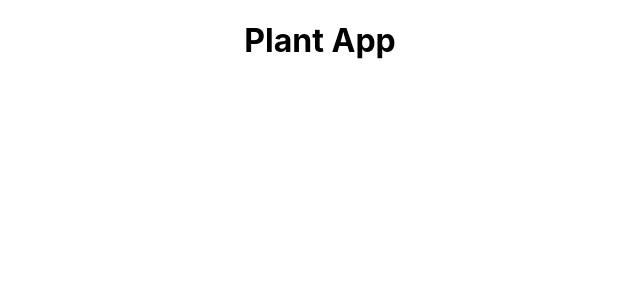
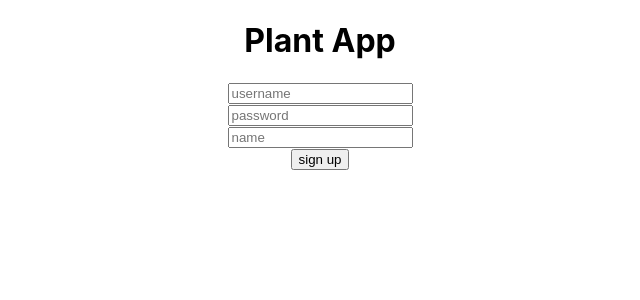
Before and after one commit to mkirby/Plant-Project-FE, a React (Create React App) app: page /signup in a window 1280 px wide. Shown: the top 300 px of the page, without its empty margins (320-960 px from the left). Built offline with nearby package versions, Linux system fonts and the light colour scheme.

Commit message:
basic login/signup forms

```diff
--- a/package.json
+++ b/package.json
@@ -8,6 +8,7 @@
     "@testing-library/user-event": "^12.1.10",
     "react": "^17.0.1",
     "react-dom": "^17.0.1",
+    "react-router-dom": "^5.2.0",
     "react-scripts": "4.0.1",
     "web-vitals": "^0.2.4"
   },
--- a/src/App.js
+++ b/src/App.js
@@ -1,12 +1,57 @@
-import logo from './logo.svg';
+import React from 'react'
+import {BrowserRouter, Route, Switch} from 'react-router-dom'
 import './App.css';
+import Signup from "./Components/Signup"
+import Login from "./Components/Login"
 
-function App() {
-  return (
-    <div className="App">
-      <h1>Plant App</h1>
-    </div>
-  );
+
+class App extends React.Component {
+
+    state = {
+        user: null
+    }
+
+    signupHandler = (userObj) => {
+        fetch('http://localhost:3000/api/v1/users', {
+            method: 'POST',
+            headers: {
+                'Content-Type': 'application/json',
+                "Accepts": 'application/json'
+            },
+            body: JSON.stringify({ user: userObj})
+        })
+        .then(response => response.json())
+        .then(console.log)
+    }
+
+    loginHandler = (userObj) => {
+        fetch('http://localhost:3000/api/v1/login', {
+            method: 'POST',
+            headers: {
+                'Content-Type': 'application/json',
+                "Accepts": 'application/json'
+            },
+            body: JSON.stringify({ user: userObj})
+        })
+        .then(response => response.json())
+        .then(data => this.setState({user: data.user})) /* () => this.props.history.push("/plants") */
+    }
+
+    render() {
+        return (
+            <div className="App">
+                <h1>Plant App</h1>
+                {/* header components here*/}
+
+                <BrowserRouter>
+                    <Switch>
+                        <Route path ="/signup" render={ () => <Signup submitHandler={this.signupHandler} /> } />
+                        <Route path ="/login" render={ () => <Login submitHandler={this.loginHandler} /> } />
+                    </Switch>
+                </BrowserRouter>
+            </div>
+        );
+    }
 }
 
 export default App;
--- /dev/null
+++ b/src/Components/Login.js
@@ -0,0 +1,29 @@
+import React from 'react'
+
+class Login extends React.Component {
+    state = {
+        username: "",
+        password: ""
+    }
+
+    changeHandler = (event) => {
+        this.setState({ [event.target.name]: event.target.value })
+    }
+
+    submitHandler = (event) => {
+        event.preventDefault()
+        this.props.submitHandler(this.state)
+    }
+
+    render() {
+        return(
+            <form onSubmit={this.submitHandler}>
+                <input type="text" name="username" placeholder="username" value={this.state.username} onChange={this.changeHandler} /><br/>
+                <input type="text" name="password" placeholder="password" value={this.state.password} onChange={this.changeHandler} /><br/>
+                <input type="submit" value="Log In" />
+            </form>
+        )
+    }
+}
+
+export default Login
--- /dev/null
+++ b/src/Components/Signup.js
@@ -0,0 +1,31 @@
+import React from 'react'
+
+class Signup extends React.Component {
+    state = {
+        username: "",
+        password: "",
+        name: ""
+    }
+
+    changeHandler = (event) => {
+        this.setState({ [event.target.name]: event.target.value })
+    }
+
+    submitHandler = (event) => {
+        event.preventDefault()
+        this.props.submitHandler(this.state)
+    }
+
+    render() {
+        return(
+            <form onSubmit={this.submitHandler}>
+                <input type="text" name="username" placeholder="username" value={this.state.username} onChange={this.changeHandler} /><br/>
+                <input type="text" name="password" placeholder="password" value={this.state.password} onChange={this.changeHandler} /><br/>
+                <input type="text" name="name" placeholder="name" value={this.state.name} onChange={this.changeHandler} /><br/>
+                <input type="submit" value="sign up" />
+            </form>
+        )
+    }
+}
+
+export default Signup
```
Also changed, not shown: 2 other files (tests, documents, lock files or other folders).
